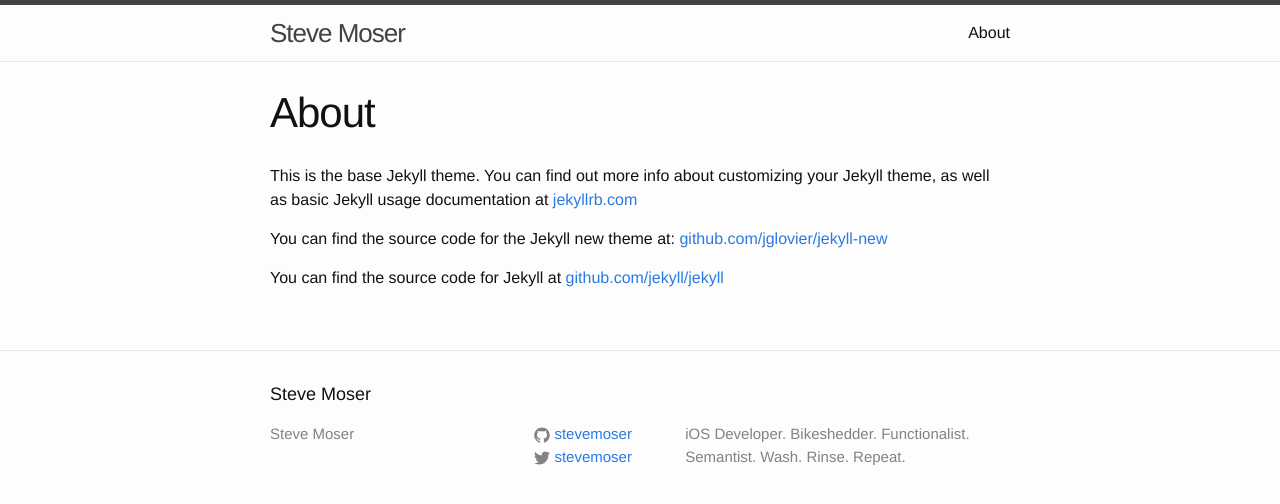
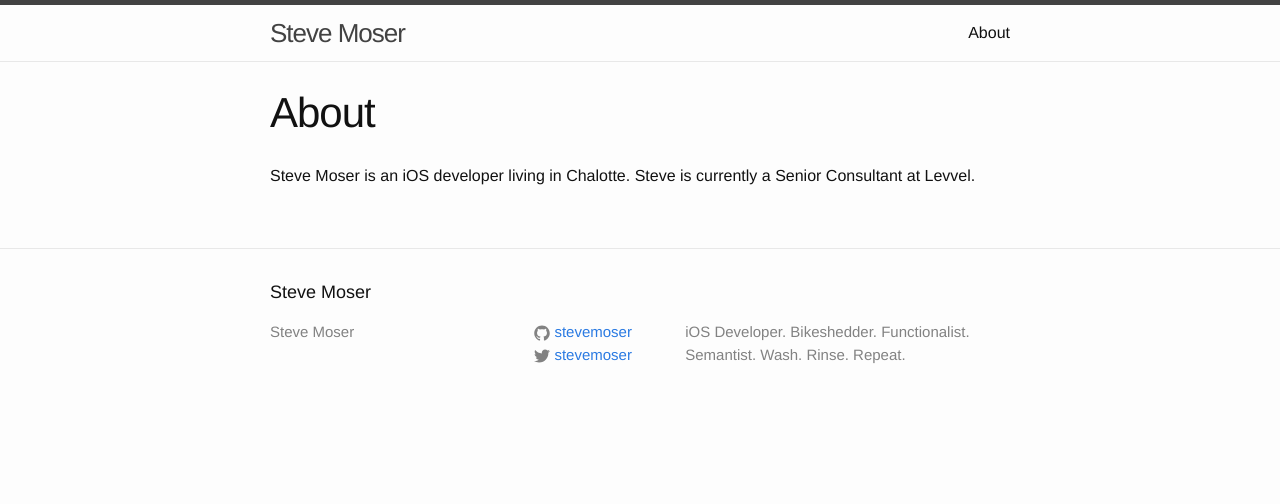
Before and after one commit to stevemoser/stevemoser.org.old, a Jekyll site: the page built from about.md, in a window 1280 px wide. Shown: the top 504 px of the page. Built offline with Jekyll 4.4.1, drawn with Linux system fonts in a browser that asks for light colours; Markdown is read by kramdown in place of the engine named in the settings.

Commit message:
Change about.md default content

```diff
--- a/about.md
+++ b/about.md
@@ -1,11 +1,7 @@
 ---
 layout: page
 title: About
-permalink: /about/
+permalink: /about
 ---
 
-This is the base Jekyll theme. You can find out more info about customizing your Jekyll theme, as well as basic Jekyll usage documentation at [jekyllrb.com](http://jekyllrb.com/)
-
-You can find the source code for the Jekyll new theme at: [github.com/jglovier/jekyll-new](https://github.com/jglovier/jekyll-new)
-
-You can find the source code for Jekyll at [github.com/jekyll/jekyll](https://github.com/jekyll/jekyll)
+Steve Moser is an iOS developer living in Chalotte. Steve is currently a Senior Consultant at Levvel.
```
